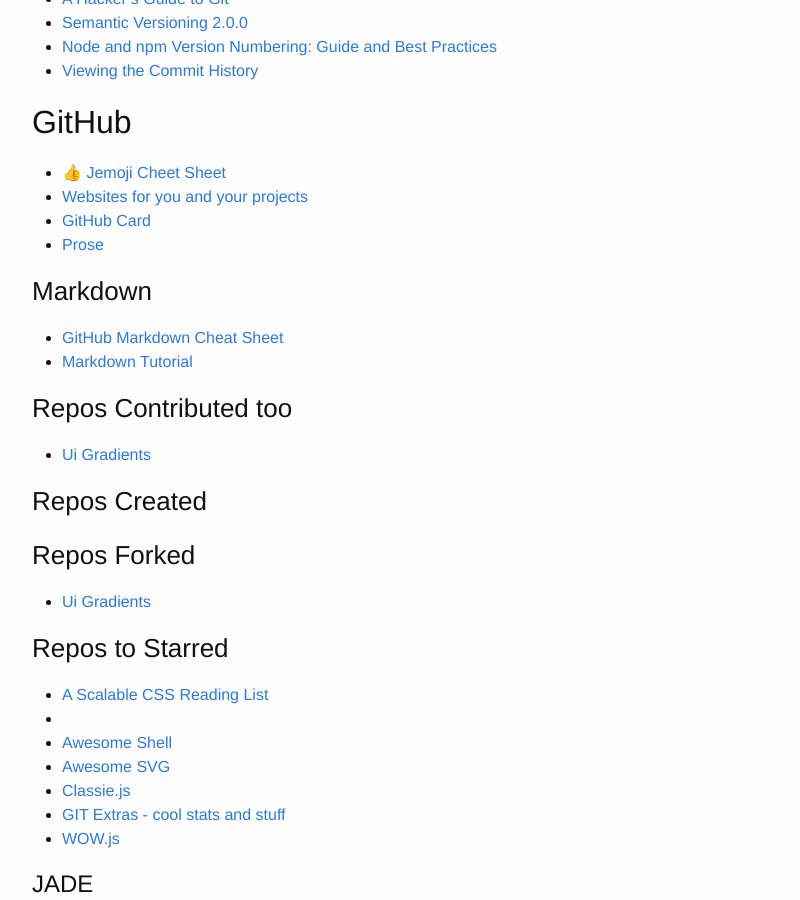
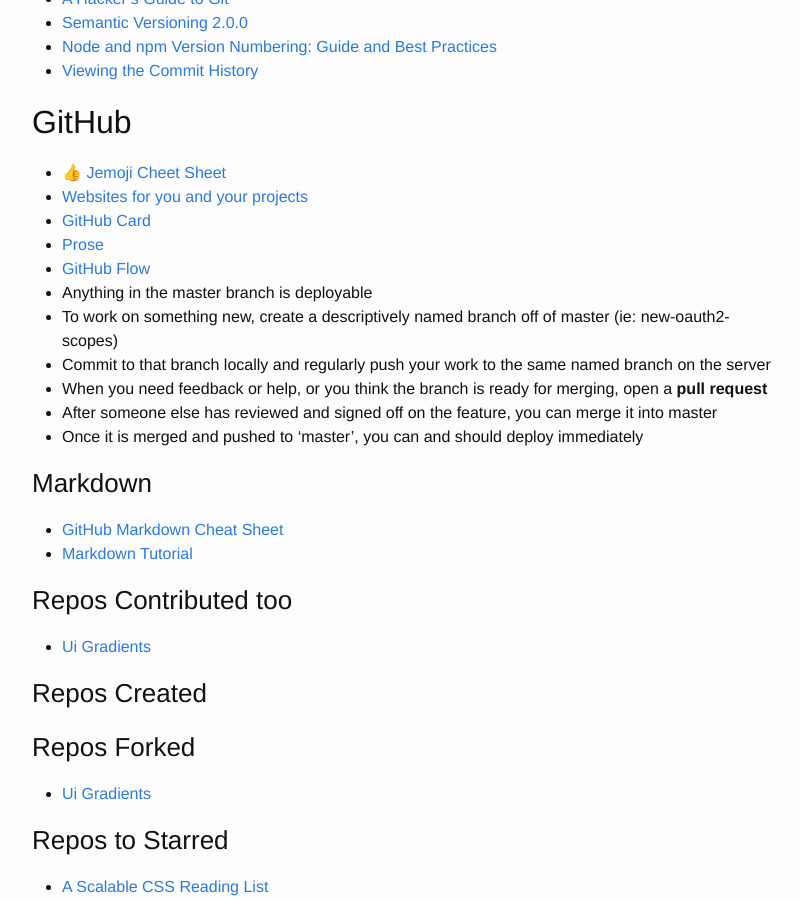
Before and after one commit to brownerd/brownerd.github.io, a Jekyll site: the page built from _posts/2014-10-06-reading-list-2014.md, in a window 1280 px wide and 900 px high, scrolled down 11819 px. Shown: the whole window, without its empty margins (238-1038 px from the left). Built offline with Jekyll 4.4.1, drawn with Linux system fonts in a browser that asks for light colours; emoji names are drawn with the system emoji font.

Commit message:
add GitHub Flow

```diff
--- a/_posts/2014-10-06-reading-list-2014.md
+++ b/_posts/2014-10-06-reading-list-2014.md
@@ -564,6 +564,13 @@ I use/test out a lot of apps :punch:
 - [Websites for you and your projects](https://pages.github.com/)
 - [GitHub Card](http://pazguille.github.io/github-card/)
 - [Prose](http://prose.io/)
+- [GitHub Flow](http://scottchacon.com/2011/08/31/github-flow.html)
+ - Anything in the master branch is deployable
+ - To work on something new, create a descriptively named branch off of master  (ie: new-oauth2-scopes)
+ - Commit to that branch locally and regularly push your work to the same named branch on the server
+ - When you need feedback or help, or you think the branch is ready for merging, open a **pull request**
+ - After someone else has reviewed and signed off on the feature, you can merge it into master
+ - Once it is merged and pushed to ‘master’, you can and should deploy immediately
 
 
 ### Markdown
```
